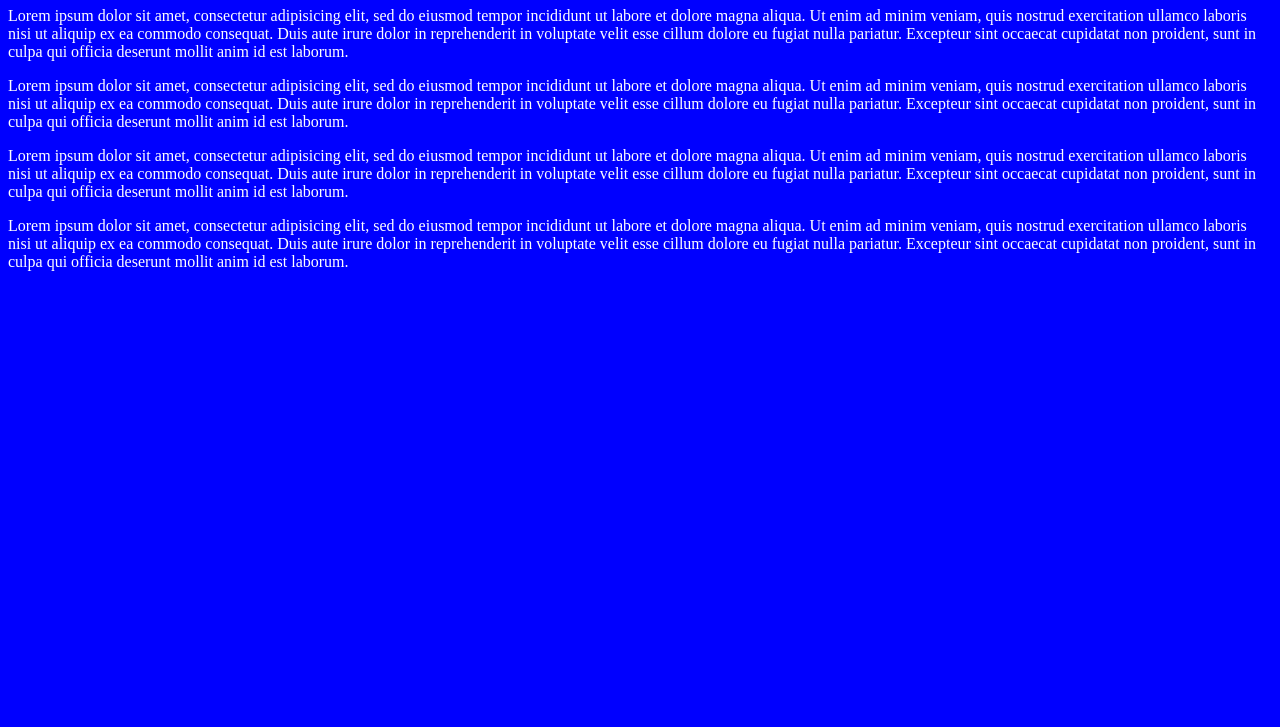
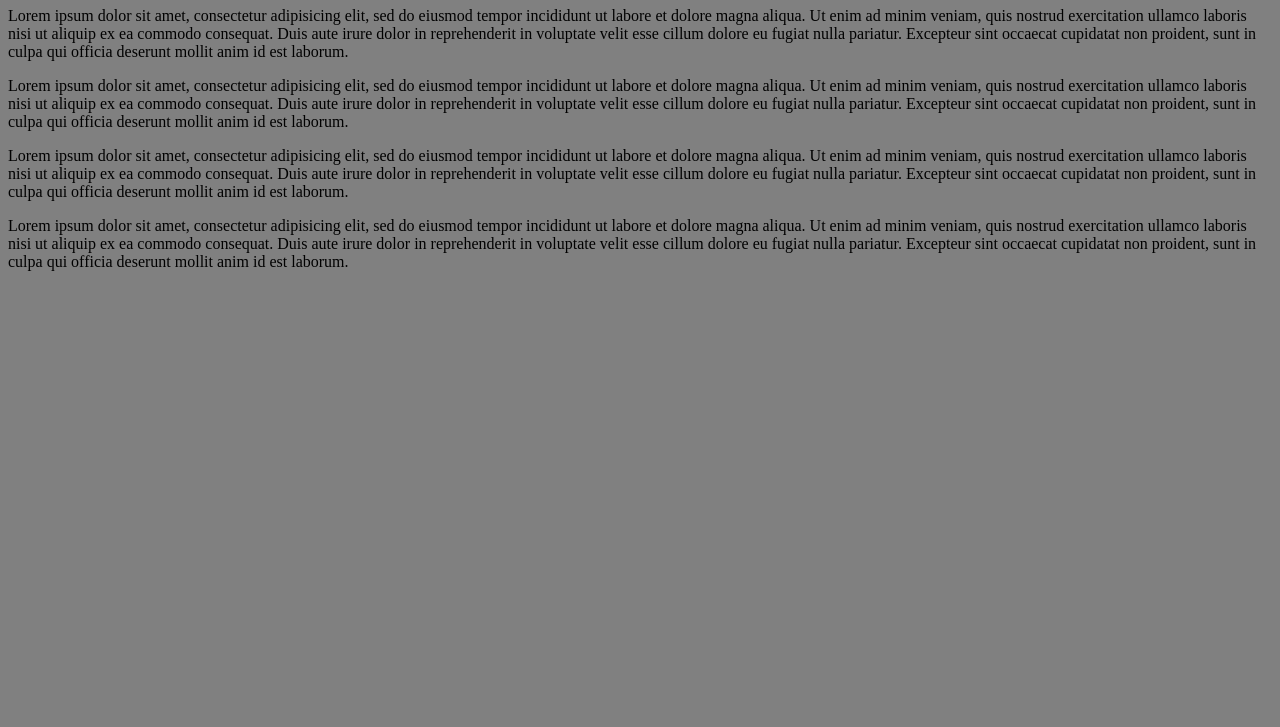
Before and after one commit to Mayra19Karen/myWeb, a plain HTML site: page index.html in a window 1280 px wide. Shown: the part 73-800 px from the top of the page. Drawn offline with Linux system fonts and the light colour scheme.

Commit message:
se corrigen los estilos css

```diff
--- a/css/main.css
+++ b/css/main.css
@@ -1,5 +1,5 @@
 body{
-	background: blue;
-	color: white;
+	background: grey;
+	color: black;
 
 }
```
